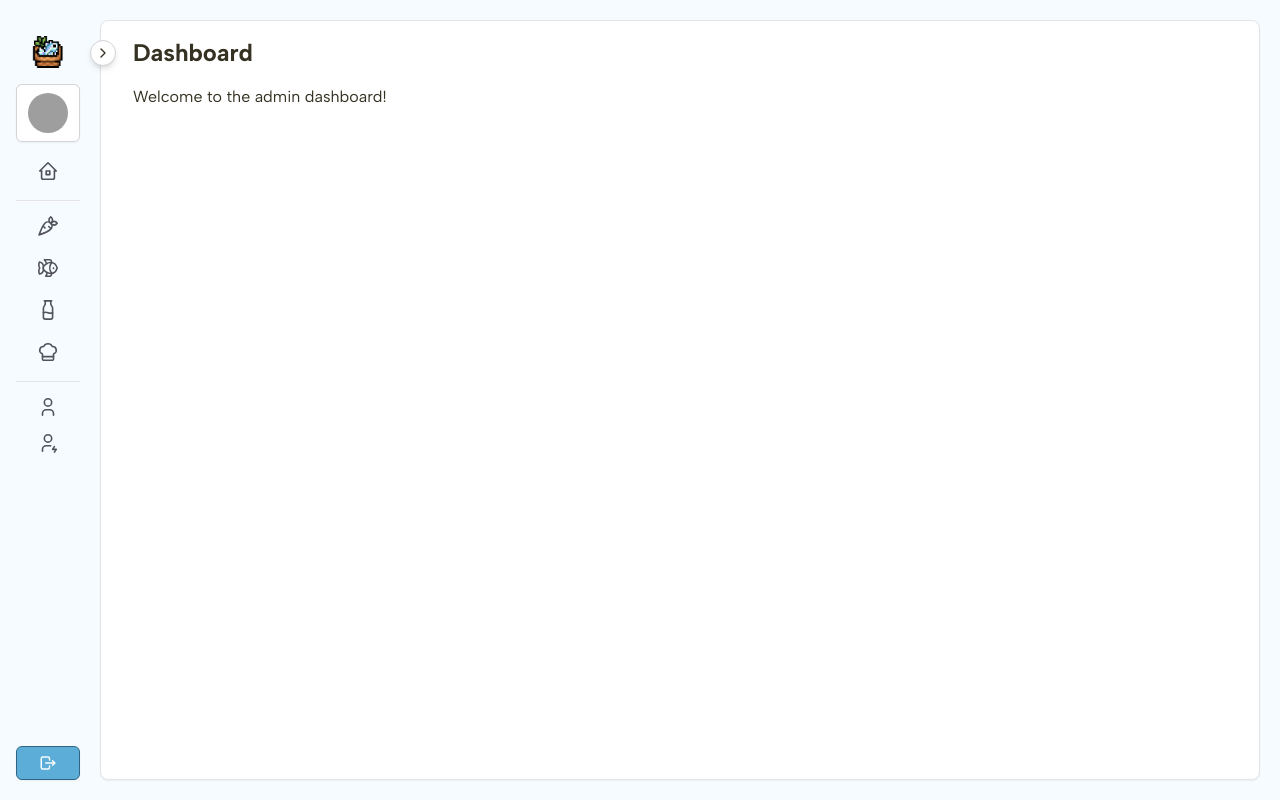
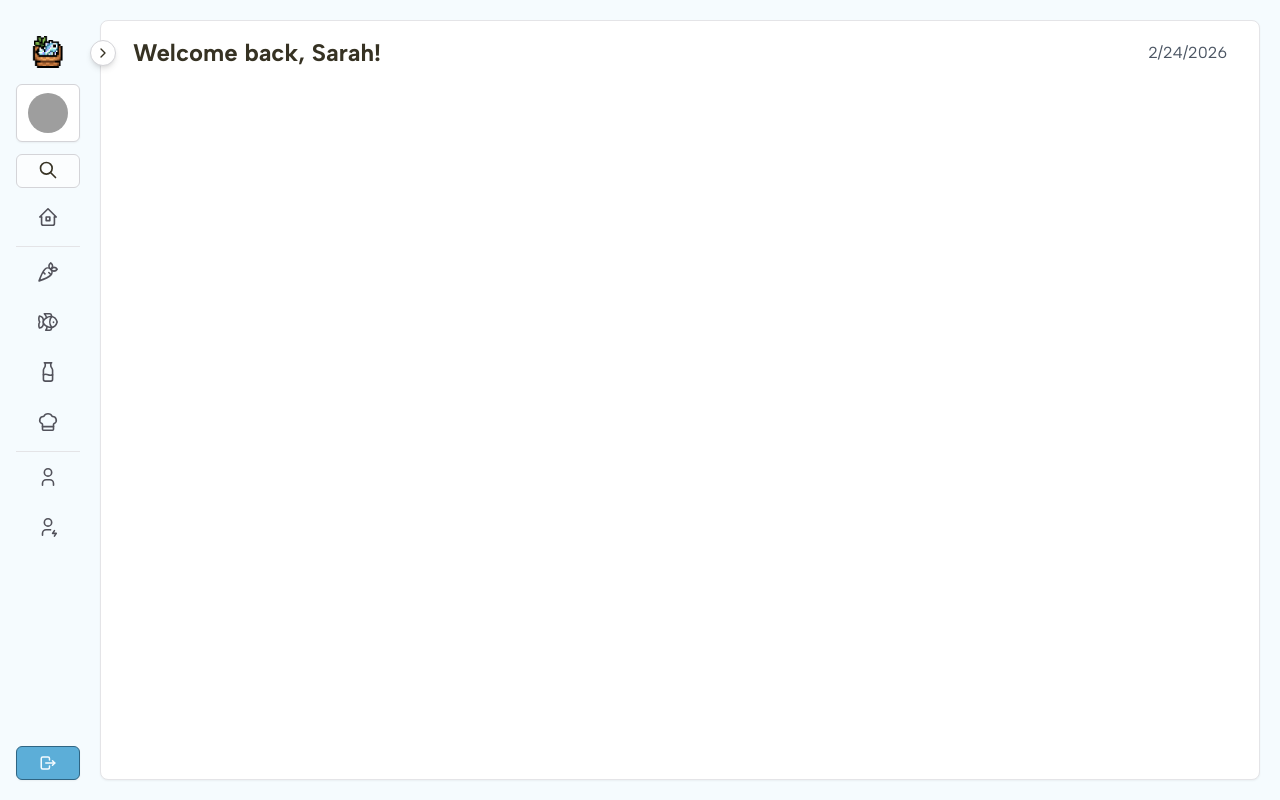
Before and after one commit to izzycodes02/mistria-mart, a Next.js app: page /admin in a window 1280 px wide. Both pictures are taken after a click on the button 263 px from the left and 53 px from the top of the page. Built offline with nearby package versions, Linux system fonts and the light colour scheme; grey boxes are pictures that could not be loaded.

Commit message:
Created the search bar

```diff
--- a/src/app/admin/layout.tsx
+++ b/src/app/admin/layout.tsx
@@ -13,6 +13,7 @@ import Image from 'next/image';
 import {
   IconHome2,
   IconLogout,
+  IconSearch,
   IconUser,
   IconUserBolt,
   IconUsers,
@@ -111,7 +112,7 @@ const DashboardHomeSection = ({ isCollapsed }: { isCollapsed: boolean }) => (
   <div className="mt-3">
     <Link
       href="/admin"
-      title={isCollapsed ? "Dashboard" : undefined}
+      title={isCollapsed ? 'Dashboard' : undefined}
       className={clsx('leftSideBarItems', isCollapsed && 'justify-center px-2')}
     >
       <IconHome2
@@ -138,7 +139,7 @@ const GameDataSection = ({ isCollapsed }: { isCollapsed: boolean }) => (
     </div>
 
     {/* Navigation Items */}
-    <div className={`flex flex-col  ${isCollapsed ? 'gap-2' : 'gap-0.5'}`}>
+    <div className={`flex flex-col  ${isCollapsed ? 'gap-4' : 'gap-0.5'}`}>
       {GAME_DATA_ITEMS.map(({ icon: Icon, label, href }) => (
         <Link
           href={href}
@@ -175,7 +176,7 @@ const UsersSection = ({ isCollapsed }: { isCollapsed: boolean }) => (
     </div>
 
     {/* Navigation Items */}
-    <div className="flex flex-col gap-0.5">
+    <div className={`flex flex-col ${isCollapsed ? 'gap-4' : 'gap-0.5'}`}>
       {USER_ITEMS.map(({ icon: Icon, label, url }) => (
         <Link
           href={url}
@@ -211,6 +212,61 @@ const LogoutButton = ({ isCollapsed }: { isCollapsed: boolean }) => (
   </Link>
 );
 
+const ToggleNavButton = ({
+  isCollapsed,
+  setIsCollapsed,
+}: {
+  isCollapsed: boolean;
+  setIsCollapsed: (value: boolean) => void;
+}) => (
+  <button
+    onClick={() => setIsCollapsed(!isCollapsed)}
+    className="absolute -right-7 top-8 z-10 bg-white border border-zinc-300 rounded-full p-1 shadow-md hover:bg-mm-blue-lightest transition-all duration-300"
+  >
+    {isCollapsed ? (
+      <ChevronRight className="w-4 h-4" />
+    ) : (
+      <ChevronLeft className="w-4 h-4" />
+    )}
+  </button>
+);
+
+const SearchBar = ({
+  isCollapsed,
+  searchValue,
+  setSearchValue,
+  setIsCollapsed,
+}: {
+  isCollapsed: boolean;
+  searchValue: string;
+  setSearchValue: (value: string) => void;
+  setIsCollapsed: (value: boolean) => void;
+}) => (
+  <div className={`w-full relative ${isCollapsed ? 'NavSearchBar' : ''}`}>
+    <input
+      type="text"
+      placeholder={isCollapsed ? '' : 'Search...'}
+      value={isCollapsed ? '' : searchValue}
+      readOnly={isCollapsed}
+      onChange={(e) => setSearchValue(e.target.value)}
+      className={`w-full relative rounded-md border border-zinc-300 bg-white/60 focus:bg-white focus:shadow-sm mt-3 transition-all outline-none placeholder:text-slate-400 duration-300 text-sm ${isCollapsed ? 'p-3 py-1.5 cursor-pointer hover:bg-white hover:shadow-sm' : 'pr-3 pl-7 py-1.5'}`}
+      onClick={() => {
+        if (isCollapsed) {
+          setIsCollapsed(false);
+        }
+      }}
+    />
+    <IconSearch
+      className={`absolute ${isCollapsed ? 'left-5.5 top-4.5 w-5 h-5 cursor-pointer' : 'left-2 top-5.5 w-3.5 h-3.5 text-slate-400'}`}
+      onClick={() => {
+        if (isCollapsed) {
+          setIsCollapsed(false);
+        }
+      }}
+    />
+  </div>
+);
+
 // ============================================================================
 // LAYOUT COMPONENT
 // ============================================================================
@@ -221,6 +277,7 @@ interface AdminLayoutProps {
 
 export default function AdminLayout({ children }: AdminLayoutProps) {
   const [isCollapsed, setIsCollapsed] = useState(false);
+  const [searchValue, setSearchValue] = useState('');
 
   return (
     <div className="h-dvh w-full bg-mm-blue-lighter flex p-2">
@@ -231,17 +288,10 @@ export default function AdminLayout({ children }: AdminLayoutProps) {
           isCollapsed ? 'w-20' : 'w-60',
         )}
       >
-        {/* Toggle Button */}
-        <button
-          onClick={() => setIsCollapsed(!isCollapsed)}
-          className="absolute -right-7 top-8 z-10 bg-white border border-zinc-300 rounded-full p-1 shadow-md hover:bg-mm-blue-lightest transition-all duration-300"
-        >
-          {isCollapsed ? (
-            <ChevronRight className="w-4 h-4" />
-          ) : (
-            <ChevronLeft className="w-4 h-4" />
-          )}
-        </button>
+        <ToggleNavButton
+          isCollapsed={isCollapsed}
+          setIsCollapsed={setIsCollapsed}
+        />
 
         <div
           className={clsx(
@@ -252,6 +302,12 @@ export default function AdminLayout({ children }: AdminLayoutProps) {
           <div>
             <Logo isCollapsed={isCollapsed} />
             <UserProfile isCollapsed={isCollapsed} />
+            <SearchBar
+              isCollapsed={isCollapsed}
+              setIsCollapsed={setIsCollapsed}
+              searchValue={searchValue}
+              setSearchValue={setSearchValue}
+            />
             <DashboardHomeSection isCollapsed={isCollapsed} />
             <GameDataSection isCollapsed={isCollapsed} />
             <UsersSection isCollapsed={isCollapsed} />
--- a/src/app/admin/page.tsx
+++ b/src/app/admin/page.tsx
@@ -1,9 +1,10 @@
 export default function DashboardPage() {
   return (
     <div>
-      <h1 className="text-2xl font-bold mb-4">Dashboard</h1>
-      <p>Welcome to the admin dashboard!</p>
-      {/* Your dashboard content here */}
+      <div className="flex justify-between items-center">
+        <h1 className="text-2xl font-bold">Welcome back, Sarah!</h1>
+        <div className="text-gray-600">{new Date().toLocaleDateString()}</div>
+      </div>
     </div>
   );
 }
--- a/src/styles/navigation.scss
+++ b/src/styles/navigation.scss
@@ -37,3 +37,9 @@ nav {
   transition-timing-function: cubic-bezier(0.4, 0, 0.2, 1);
   transition-duration: 300ms;
 }
+
+.NavSearchBar:hover {
+  svg {
+    @apply text-mm-orange-dark-mid transition-all duration-300 ease-in-out;
+  }
+}
--- a/tailwind.config.js
+++ b/tailwind.config.js
@@ -29,6 +29,10 @@ module.exports = {
         'mm-green': {
           mid: '#29CC8B',
           'dark-mid': '#24b77d',
+        },
+        'mm-orange': {
+          mid: '#FFD49D',
+          'dark-mid': '#ffb251',
         },
       },
       spacing: {
```
